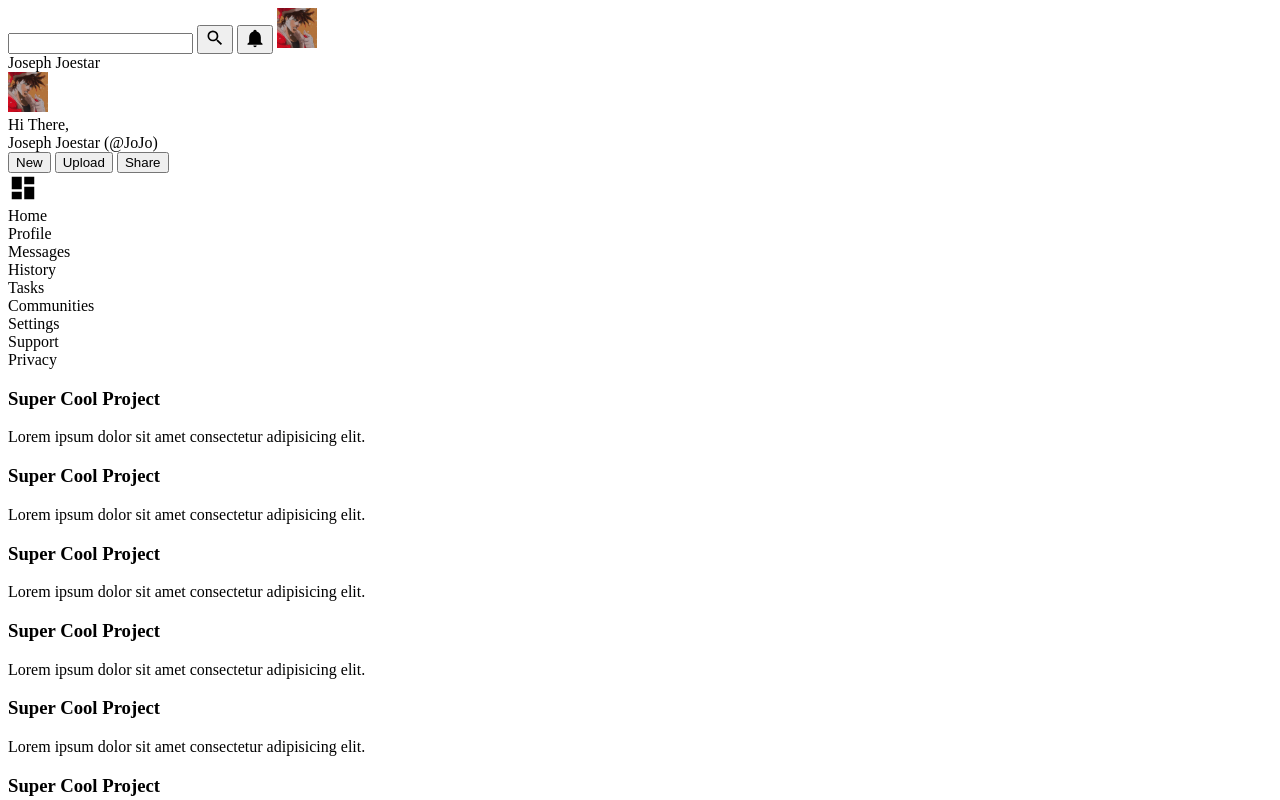
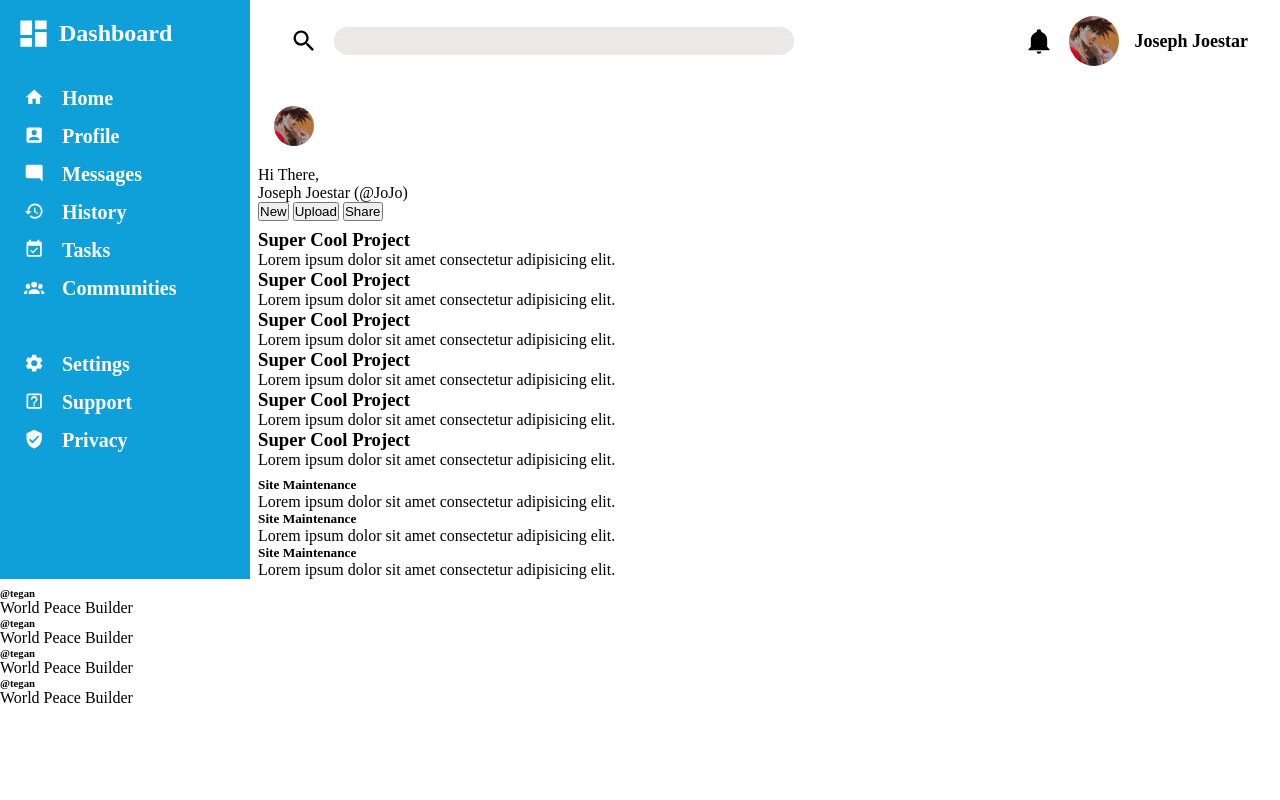
Before and after one commit to Siva-Sai22/Admin-Dashboard, a plain HTML site: page index.html in a window 1280 px wide. Shown: the top 800 px of the page. Drawn offline with Linux system fonts and the light colour scheme.

Commit message:
Complete header and dashboard

```diff
--- a/index.html
+++ b/index.html
@@ -10,11 +10,15 @@
 <body>
     <div class="container">
         <div class="header">
-            <input type="text" name="searchbar" id="searchbar">
-            <button class="search"><img src="./Assets/magnify.svg" alt="Search" height="20px"></button>
-            <button id="bell-icon"><img src="./Assets/bell.svg" alt="Bell" height="20px"></button>
-            <img src="./Assets/Profile pic.jpeg" alt="profile" class="profile-pic" height="40px">
-            <div>Joseph Joestar</div>
+            <div class="header-child search">
+                <button id="search-button"><img src="./Assets/magnify.svg" alt="Search" height="28px"></button>
+                <input type="text" name="searchbar" id="searchbar">
+            </div>
+            <div class="header-child">
+                <button id="bell-icon"><img src="./Assets/bell.svg" alt="Bell" height="28px"></button>
+                <img src="./Assets/Profile pic.jpeg" alt="profile" class="profile-pic" height="50px">
+                <p>Joseph Joestar</p>
+            </div>
         </div>
 
         <div class="actions">
@@ -27,16 +31,49 @@
         </div>
 
         <div class="dashboard">
-            <img src="./Assets/view-dashboard.svg" alt="Dash" height="30px">
-            <div>Home</div>
-            <div>Profile</div>
-            <div>Messages</div>
-            <div>History</div>
-            <div>Tasks</div>
-            <div>Communities</div>
-            <div>Settings</div>
-            <div>Support</div>
-            <div>Privacy</div>
+            <div id="dash-head">
+                <img src="./Assets/view-dashboard.svg" alt="Dash" height="35px">
+                <span>Dashboard</span>
+            </div>
+            <div class="dash-items">
+                <div class="dash-item">
+                    <svg xmlns="http://www.w3.org/2000/svg" viewBox="0 0 26 26" height="22px" fill="white"><path d="M10,20V14H14V20H19V12H22L12,3L2,12H5V20H10Z" /></svg>
+                    <p>Home</p>
+                </div>
+                <div class="dash-item">
+                    <svg xmlns="http://www.w3.org/2000/svg" viewBox="0 0 26 26" height="22px" fill="white"><path d="M6,17C6,15 10,13.9 12,13.9C14,13.9 18,15 18,17V18H6M15,9A3,3 0 0,1 12,12A3,3 0 0,1 9,9A3,3 0 0,1 12,6A3,3 0 0,1 15,9M3,5V19A2,2 0 0,0 5,21H19A2,2 0 0,0 21,19V5A2,2 0 0,0 19,3H5C3.89,3 3,3.9 3,5Z" /></svg>
+                    <span>Profile</span>
+                </div>
+                <div class="dash-item">
+                    <svg xmlns="http://www.w3.org/2000/svg" viewBox="0 0 26 26" height="22px" fill="white"><path d="M22,4C22,2.89 21.1,2 20,2H4A2,2 0 0,0 2,4V16A2,2 0 0,0 4,18H18L22,22V4Z" /></svg>
+                    <span>Messages</span>
+                </div>
+                <div class="dash-item">
+                    <svg xmlns="http://www.w3.org/2000/svg" viewBox="0 0 26 26" height="22px" fill="white"><path d="M13.5,8H12V13L16.28,15.54L17,14.33L13.5,12.25V8M13,3A9,9 0 0,0 4,12H1L4.96,16.03L9,12H6A7,7 0 0,1 13,5A7,7 0 0,1 20,12A7,7 0 0,1 13,19C11.07,19 9.32,18.21 8.06,16.94L6.64,18.36C8.27,20 10.5,21 13,21A9,9 0 0,0 22,12A9,9 0 0,0 13,3" /></svg>
+                    <span>History</span>
+                </div>
+                <div class="dash-item">
+                    <svg xmlns="http://www.w3.org/2000/svg" viewBox="0 0 26 26" height="22px" fill="white"><path d="M19,19H5V8H19M19,3H18V1H16V3H8V1H6V3H5C3.89,3 3,3.9 3,5V19A2,2 0 0,0 5,21H19A2,2 0 0,0 21,19V5A2,2 0 0,0 19,3M16.53,11.06L15.47,10L10.59,14.88L8.47,12.76L7.41,13.82L10.59,17L16.53,11.06Z" /></svg>
+                    <span>Tasks</span>
+                </div>
+                <div class="dash-item">
+                    <svg xmlns="http://www.w3.org/2000/svg" viewBox="0 0 26 26" height="22px" fill="white"><path d="M12,5.5A3.5,3.5 0 0,1 15.5,9A3.5,3.5 0 0,1 12,12.5A3.5,3.5 0 0,1 8.5,9A3.5,3.5 0 0,1 12,5.5M5,8C5.56,8 6.08,8.15 6.53,8.42C6.38,9.85 6.8,11.27 7.66,12.38C7.16,13.34 6.16,14 5,14A3,3 0 0,1 2,11A3,3 0 0,1 5,8M19,8A3,3 0 0,1 22,11A3,3 0 0,1 19,14C17.84,14 16.84,13.34 16.34,12.38C17.2,11.27 17.62,9.85 17.47,8.42C17.92,8.15 18.44,8 19,8M5.5,18.25C5.5,16.18 8.41,14.5 12,14.5C15.59,14.5 18.5,16.18 18.5,18.25V20H5.5V18.25M0,20V18.5C0,17.11 1.89,15.94 4.45,15.6C3.86,16.28 3.5,17.22 3.5,18.25V20H0M24,20H20.5V18.25C20.5,17.22 20.14,16.28 19.55,15.6C22.11,15.94 24,17.11 24,18.5V20Z" /></svg>
+                    <span>Communities</span>
+                </div>
+                <div></div>
+                <div class="dash-item">
+                    <svg xmlns="http://www.w3.org/2000/svg" viewBox="0 0 26 26" height="22px" fill="white"><path d="M12,15.5A3.5,3.5 0 0,1 8.5,12A3.5,3.5 0 0,1 12,8.5A3.5,3.5 0 0,1 15.5,12A3.5,3.5 0 0,1 12,15.5M19.43,12.97C19.47,12.65 19.5,12.33 19.5,12C19.5,11.67 19.47,11.34 19.43,11L21.54,9.37C21.73,9.22 21.78,8.95 21.66,8.73L19.66,5.27C19.54,5.05 19.27,4.96 19.05,5.05L16.56,6.05C16.04,5.66 15.5,5.32 14.87,5.07L14.5,2.42C14.46,2.18 14.25,2 14,2H10C9.75,2 9.54,2.18 9.5,2.42L9.13,5.07C8.5,5.32 7.96,5.66 7.44,6.05L4.95,5.05C4.73,4.96 4.46,5.05 4.34,5.27L2.34,8.73C2.21,8.95 2.27,9.22 2.46,9.37L4.57,11C4.53,11.34 4.5,11.67 4.5,12C4.5,12.33 4.53,12.65 4.57,12.97L2.46,14.63C2.27,14.78 2.21,15.05 2.34,15.27L4.34,18.73C4.46,18.95 4.73,19.03 4.95,18.95L7.44,17.94C7.96,18.34 8.5,18.68 9.13,18.93L9.5,21.58C9.54,21.82 9.75,22 10,22H14C14.25,22 14.46,21.82 14.5,21.58L14.87,18.93C15.5,18.67 16.04,18.34 16.56,17.94L19.05,18.95C19.27,19.03 19.54,18.95 19.66,18.73L21.66,15.27C21.78,15.05 21.73,14.78 21.54,14.63L19.43,12.97Z" /></svg>
+                    <span>Settings</span>
+                </div>
+                <div class="dash-item">
+                    <svg xmlns="http://www.w3.org/2000/svg" viewBox="0 0 26 26" height="22px" fill="white"><path d="M11 18H13V16H11V18M12 6C9.8 6 8 7.8 8 10H10C10 8.9 10.9 8 12 8S14 8.9 14 10C14 12 11 11.8 11 15H13C13 12.8 16 12.5 16 10C16 7.8 14.2 6 12 6M19 5V19H5V5H19M19 3H5C3.9 3 3 3.9 3 5V19C3 20.1 3.9 21 5 21H19C20.1 21 21 20.1 21 19V5C21 3.9 20.1 3 19 3Z" /></svg>
+                    <span>Support</span>
+                </div>
+                <div class="dash-item">
+                    <svg xmlns="http://www.w3.org/2000/svg" viewBox="0 0 26 26" height="22px" fill="white"><path d="M10,17L6,13L7.41,11.59L10,14.17L16.59,7.58L18,9M12,1L3,5V11C3,16.55 6.84,21.74 12,23C17.16,21.74 21,16.55 21,11V5L12,1Z" /></svg>
+                    <span>Privacy</span>
+                </div>
+            </div>
         </div>
 
         <div class="projects">
--- a/style.css
+++ b/style.css
@@ -0,0 +1,91 @@
+* {
+    box-sizing: border-box;
+    margin: 0px;
+    padding: 0px;
+}
+
+.container {
+    display: grid;
+    grid-template-columns: 250px 4fr;
+    gap: 8px;
+}
+
+.header {
+    grid-column: 2/3;
+    display: flex;
+    flex-direction: row;
+    justify-content: space-between;
+    align-items: center;
+}
+
+.header-child{
+    display: flex;
+    align-items: center;
+}
+
+.search {
+    margin-left: 32px;
+    flex: 1;
+    max-width: 600px;
+}
+
+#searchbar {
+    height: 28px;
+    border: 0px;
+    background-color: rgb(235, 232, 232);
+    border-radius: 20px;
+    width: 100%;
+    margin: 16px 96px 16px 16px;
+}
+
+#search-button, #bell-icon {
+    height: 28px;
+    border: 0px;
+    background-color: white;
+}
+
+.profile-pic {
+    margin: 16px;
+    border-radius: 50%;
+}
+
+
+.header-child > p{
+    font-weight: bold;
+    font-size: 18px;
+    margin-right: 32px;
+}
+
+.dashboard {
+    background-color: rgb(15, 160, 218);
+    color: white;
+    font-weight: bold;
+    padding: 16px;
+    grid-row: 1/5;
+}
+
+#dash-head {
+    display: flex;
+    align-items: center;
+    gap: 8px;
+    font-size: 24px;
+}
+
+#dash-head > img {
+    filter: invert(100%);
+}
+
+.dash-items {
+    margin-top: 32px;
+    margin-left: 8px;
+    display: grid;
+    grid-template-rows: repeat(10,30px);
+    gap: 8px;
+}
+
+.dash-item {
+    font-size: 20px;
+    display: flex;
+    align-items: center;
+    gap: 16px;
+}
```
